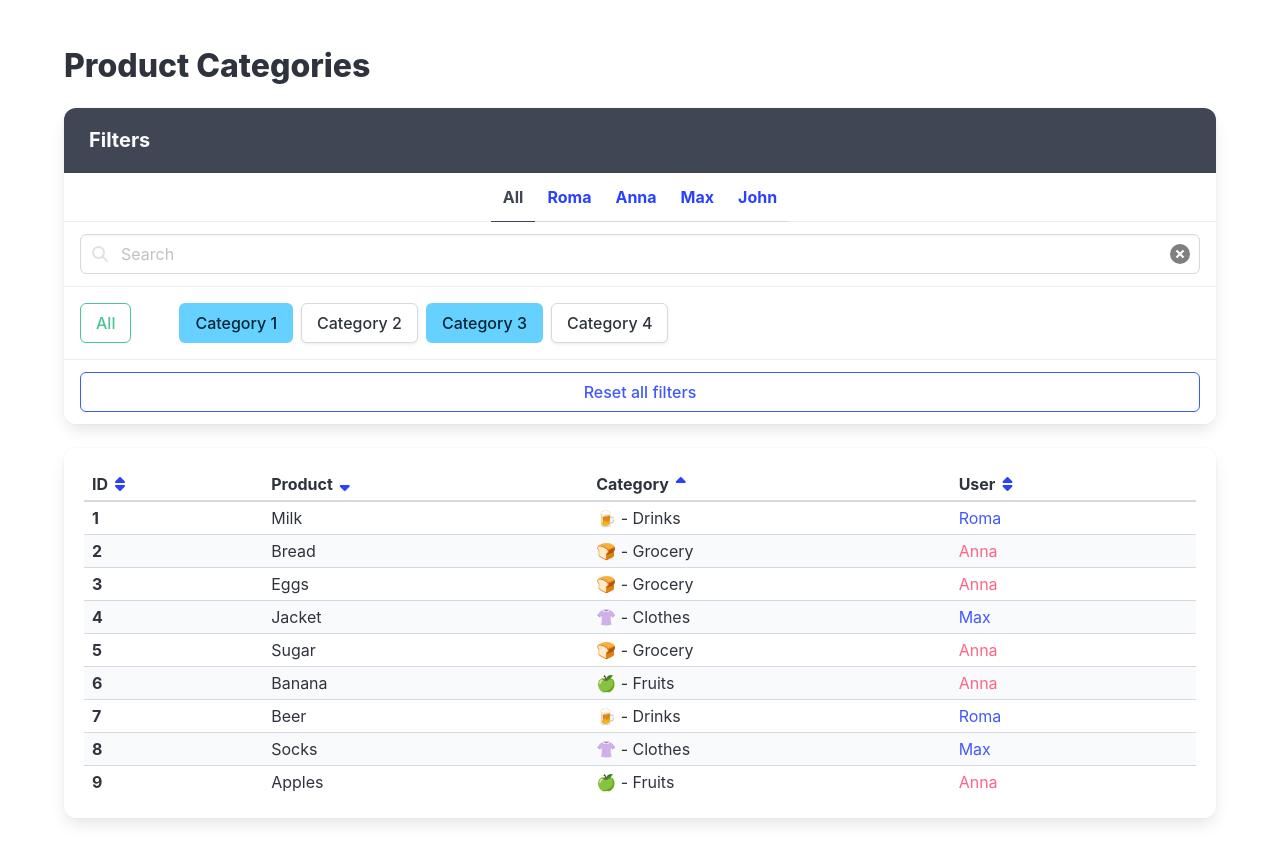
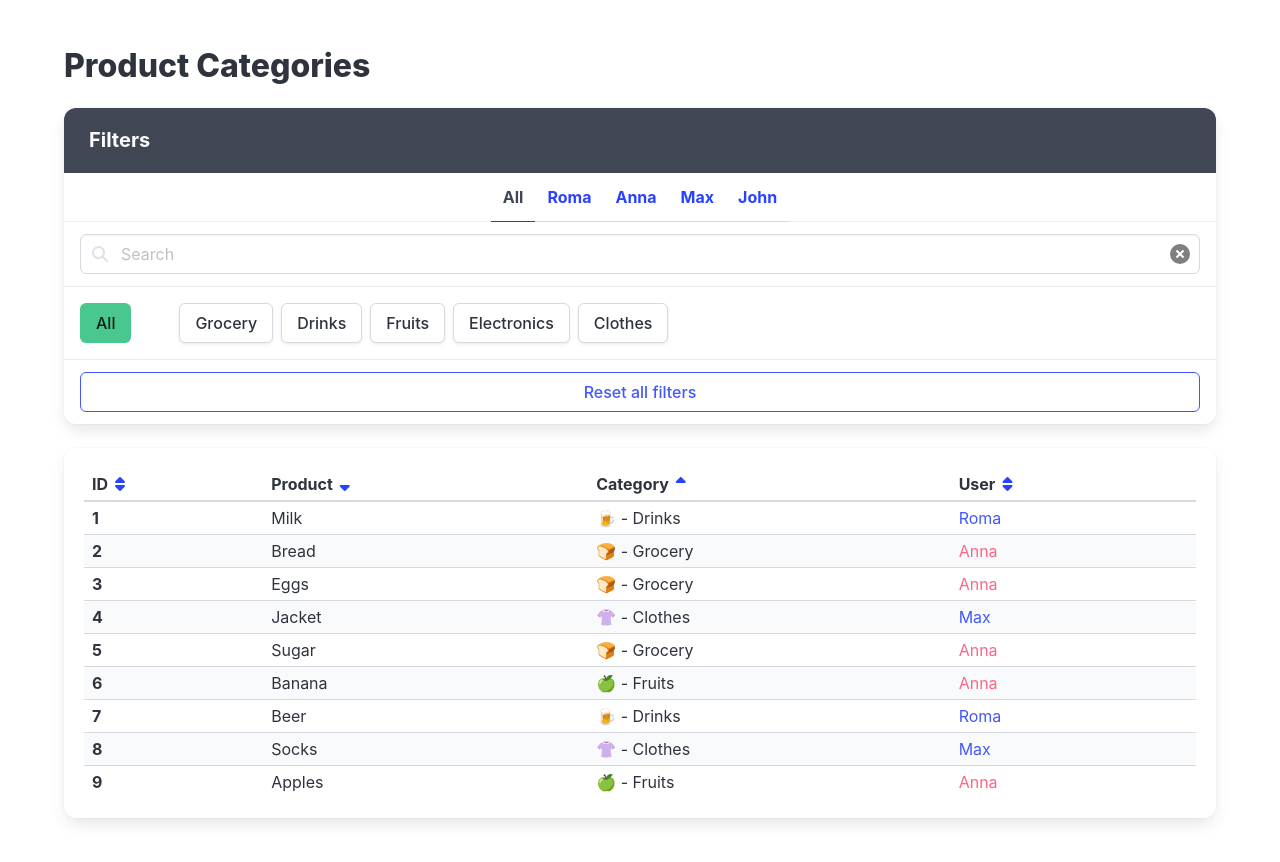
Before and after one commit to DmytroLymar/react_practice, a React (Vite) app: page / in a window 1280 px wide. Shown: the top 862 px of the page. Built offline with nearby package versions, Linux system fonts and the light colour scheme.

Commit message:
Task 5 complete

```diff
--- a/src/App.jsx
+++ b/src/App.jsx
@@ -112,8 +112,13 @@ export const Filters = ({
   search,
   onSearchChange,
   onReset,
+  categories,
+  selectedCategories,
+  onCategorySelect,
 }) => {
-  const isAll = selectedUserId === null;
+  const isAllUsers = selectedUserId === null;
+  const isAllCategories = selectedCategories.length === 0;
+
   return (
     <div className="block">
       <nav className="panel">
@@ -123,9 +128,9 @@ export const Filters = ({
           <a
             data-cy="FilterAllUsers"
             href="#/"
-            className={cn({ 'is-active': isAll })}
+            className={cn({ 'is-active': isAllUsers })}
             onClick={() => {
-              if (!isAll) {
+              if (!isAllUsers) {
                 onUserSelect(null);
               }
             }}
@@ -135,6 +140,7 @@ export const Filters = ({
 
           {users.map(user => {
             const isSelected = selectedUserId === user.id;
+
             return (
               <a
                 key={user.id}
@@ -179,25 +185,28 @@ export const Filters = ({
           <a
             href="#/"
             data-cy="AllCategories"
-            className="button is-success mr-6 is-outlined"
+            className={cn('button is-success mr-6', {
+              'is-outlined': !isAllCategories,
+            })}
+            onClick={() => onCategorySelect(null)}
           >
             All
           </a>
 
-          <a data-cy="Category" className="button mr-2 my-1 is-info" href="#/">
-            Category 1
-          </a>
-
-          <a data-cy="Category" className="button mr-2 my-1" href="#/">
-            Category 2
-          </a>
-
-          <a data-cy="Category" className="button mr-2 my-1 is-info" href="#/">
-            Category 3
-          </a>
-          <a data-cy="Category" className="button mr-2 my-1" href="#/">
-            Category 4
-          </a>
+          {categories.map(c => {
+            const isSelected = selectedCategories.includes(c.id);
+            return (
+              <a
+                key={c.id}
+                data-cy="Category"
+                className={cn('button mr-2 my-1', { 'is-info': isSelected })}
+                href="#/"
+                onClick={() => onCategorySelect(c.id)}
+              >
+                {c.title}
+              </a>
+            );
+          })}
         </div>
 
         <div className="panel-block">
@@ -227,9 +236,14 @@ const prepareProducts = (
 
   if (search) {
     const normalizedSearch = search.trim().toLowerCase();
+
     prepared = prepared.filter(p =>
       p.name.toLowerCase().includes(normalizedSearch),
     );
+  }
+
+  if (selectedCategories.length > 0) {
+    prepared = prepared.filter(p => selectedCategories.includes(p.category.id));
   }
 
   return prepared;
@@ -254,6 +268,18 @@ export const App = () => {
     setSelectedCategories([]);
   };
 
+  const onCategorySelect = categoryId => {
+    if (categoryId === null) {
+      setSelectedCategories([]);
+      return;
+    }
+    setSelectedCategories(prev =>
+      prev.includes(categoryId)
+        ? prev.filter(c => c !== categoryId)
+        : [...prev, categoryId],
+    );
+  };
+
   const preparedProducts = prepareProducts(buildedProducts, {
     selectedUserId,
     search,
@@ -271,6 +297,9 @@ export const App = () => {
           search={search}
           onSearchChange={onSearchChange}
           onReset={onReset}
+          categories={categoriesFromServer}
+          selectedCategories={selectedCategories}
+          onCategorySelect={onCategorySelect}
         />
         <div className="box table-container">
           <ProductTable products={preparedProducts} />
```
